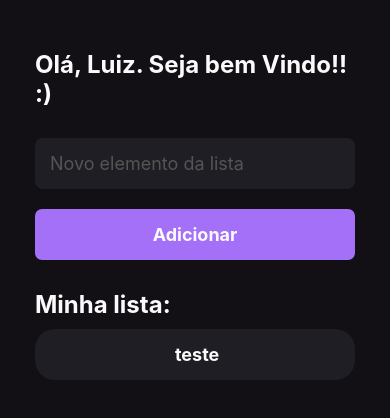
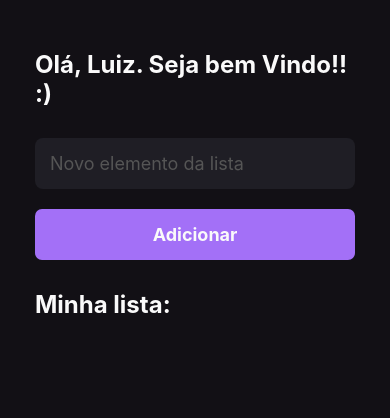
Before and after one commit to Luiz-Torre/ProjetoInicial, a React Native app: screen / in a window 390 px wide. Shown: the top 418 px of the page. Built offline with nearby package versions, Linux system fonts and the light colour scheme.

Commit message:
Adicionando Key no Button das habilidades

```diff
--- a/src/pages/home.js
+++ b/src/pages/home.js
@@ -7,7 +7,7 @@ export default function Home(){
 
 
     function handleAddNewSkill(){
-
+        setMySkills(oldState => [...oldState, newSkill]);
     }
 
 
@@ -22,6 +22,7 @@ export default function Home(){
         />
         <TouchableOpacity
             style ={styles.button}
+            onPress = {handleAddNewSkill}
             activeOpacity = {.65}
         >
             <Text style = {styles.buttonText}>Adicionar</Text>
@@ -30,11 +31,19 @@ export default function Home(){
 
         <Text style = {[styles.title,{marginTop: 30}]}>Minha lista:</Text>
 
-        <TouchableOpacity
+        {
+            mySkills.map(skill =>(
+
+            <TouchableOpacity
             style ={styles.buttonSkill}
-        >
-        <Text style = {styles.skill}> teste{newSkill}</Text>
-        </TouchableOpacity>
+            key = {skill}
+
+            >
+                <Text style = {styles.skill}> {skill}</Text>
+            </TouchableOpacity>
+            ))
+
+        }
 
       </View>
   )
```
